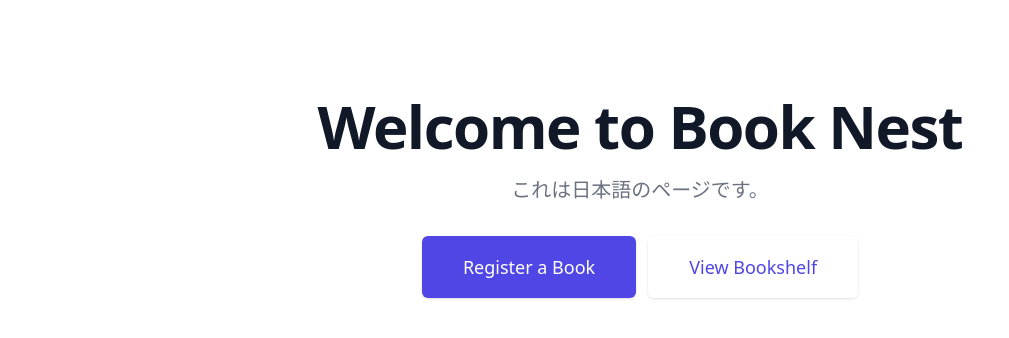
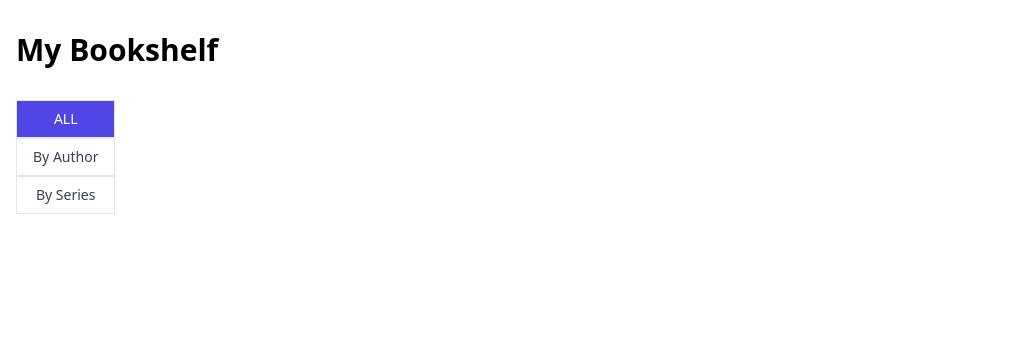
Before and after one commit to gochiAI/BookNest, a Nuxt app: page / in a window 1280 px wide. Shown: the top 338 px of the page, without its empty margins (0-1009 px from the left). Built offline with nearby package versions, Linux system fonts and the light colour scheme.

Commit message:
[add F/f] components/,components/DisplayOption [edit i18n] DipslayOptions

```diff
--- a/app.vue
+++ b/app.vue
@@ -1,38 +1,20 @@
 <template>
-  <div class="bg-white">
-    <div class="max-w-7xl mx-auto py-16 px-4 sm:py-24 sm:px-6 lg:px-8">
-      <div class="text-center">
-        <h1 class="text-4xl font-extrabold tracking-tight text-gray-900 sm:text-5xl md:text-6xl">
+  <div class="container mx-auto px-4 py-8">
+    <h1 class="text-3xl font-bold mb-8">My Bookshelf</h1>
 
-          <span class="block xl:inline">{{$t('index.greeting')}}</span>
-
-        </h1>
-        <p class="mt-3 max-w-md mx-auto text-base text-gray-500 sm:text-lg md:mt-5 md:text-xl md:max-w-3xl">
-          {{$t('index.description')}}
-        </p>
-        <div class="mt-5 max-w-md mx-auto sm:flex sm:justify-center md:mt-8">
-          <div class="rounded-md shadow">
-            <NuxtLink
-              to="/register"
-              class="w-full flex items-center justify-center px-8 py-3 border border-transparent text-base font-medium rounded-md text-white bg-indigo-600 hover:bg-indigo-700 md:py-4 md:text-lg md:px-10"
-            >
-              Register a Book
-            </NuxtLink>
-          </div>
-          <div class="mt-3 rounded-md shadow sm:mt-0 sm:ml-3">
-            <NuxtLink
-              to="/bookshelf"
-              class="w-full flex items-center justify-center px-8 py-3 border border-transparent text-base font-medium rounded-md text-indigo-600 bg-white hover:bg-gray-50 md:py-4 md:text-lg md:px-10"
-            >
-              View Bookshelf
-            </NuxtLink>
-          </div>
-        </div>
-      </div>
+    <div class="mb-6 flex flex-wrap items-center justify-between">
+      <DisplayOptions v-model="displayOption" />
     </div>
   </div>
 </template>
 
 <script setup>
-// No additional setup needed for this component
+import { ref, computed } from 'vue'
+import DisplayOptions from './components/DisplayOptions.vue'
+
+
+const displayOption = ref('all')
+const thumbnailSize = ref('grid')
+const filterStatus = ref('all')
+const searchQuery = ref('')
 </script>
--- /dev/null
+++ b/components/DisplayOptions.vue
@@ -0,0 +1,37 @@
+<template>
+    <div class="flex  flex-col " role="group">
+      <button
+        v-for="option in options"
+        :key="option.value"
+        type="button"
+        class="px-4 py-2 text-sm font-medium border"
+        :class="{
+          'bg-white text-gray-700 hover:bg-gray-50': modelValue !== option.value,
+          'bg-indigo-600 text-white': modelValue === option.value
+        }"
+        @click="$emit('update:modelValue', option.value)"
+      >
+        {{ option.label }}
+      </button>
+    </div>
+  </template>
+
+  <script setup>
+  import { defineProps, defineEmits } from 'vue'
+  import {useI18n} from 'vue-i18n';
+  const { t } = useI18n();
+  const props = defineProps({
+    modelValue: {
+      type: String,
+      required: true
+    }
+  })
+
+  const emit = defineEmits(['update:modelValue']);
+
+  const options = [
+    { value: 'all', label: t('DisplayOptions.All') },
+    { value: 'author', label: t('DisplayOptions.Author') },
+    { value: 'series', label: t('DisplayOptions.Series') }
+  ]
+  </script>
--- a/i18n/english.json
+++ b/i18n/english.json
@@ -3,5 +3,10 @@
     "greeting": "Welcome to Book Nest",
     "description": "これは日本語のページです。",
     "about":"このページにたどり着いたということは、まだあなたは本を登録していませんね。"
+  },
+  "DisplayOptions":{
+    "All":"ALL",
+    "Author":"By Author",
+    "Series":"By Series"
   }
 }
--- a/i18n/japan.json
+++ b/i18n/japan.json
@@ -3,5 +3,10 @@
     "greeting": "Book Nestへようこそ",
     "description": "ローカルの本の管理システム。",
     "about":"このページにたどり着いたということは、まだあなたは本を登録していませんね。"
+  },
+  "DisplayOptions":{
+    "All":"全て表示",
+    "Author":"著者ごと",
+    "Series":"シリーズごと"
   }
 }
```
